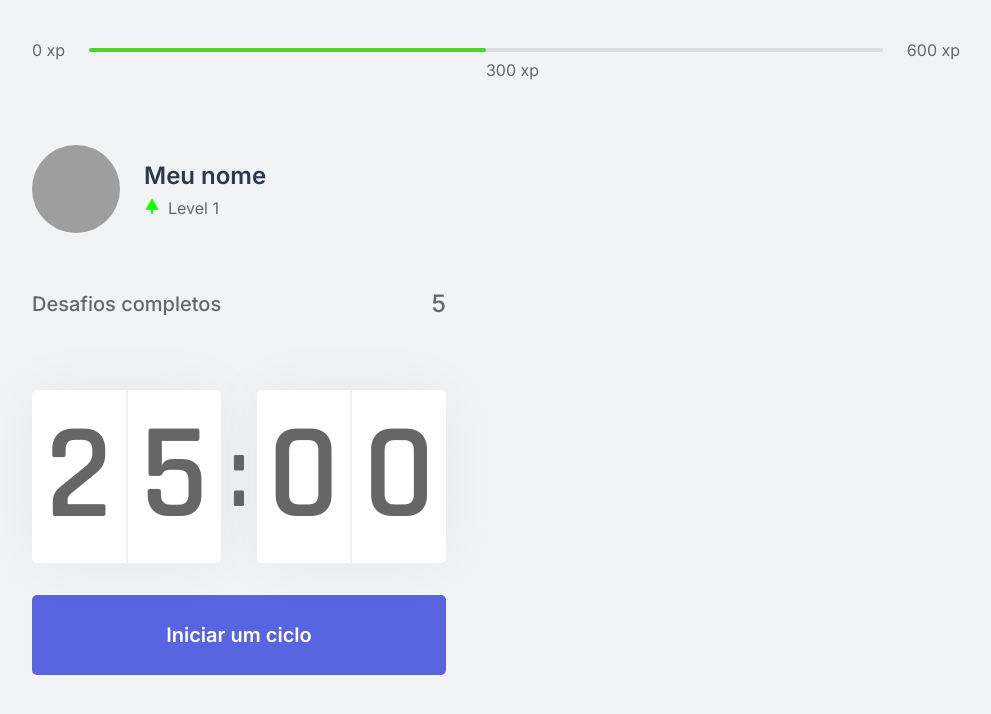
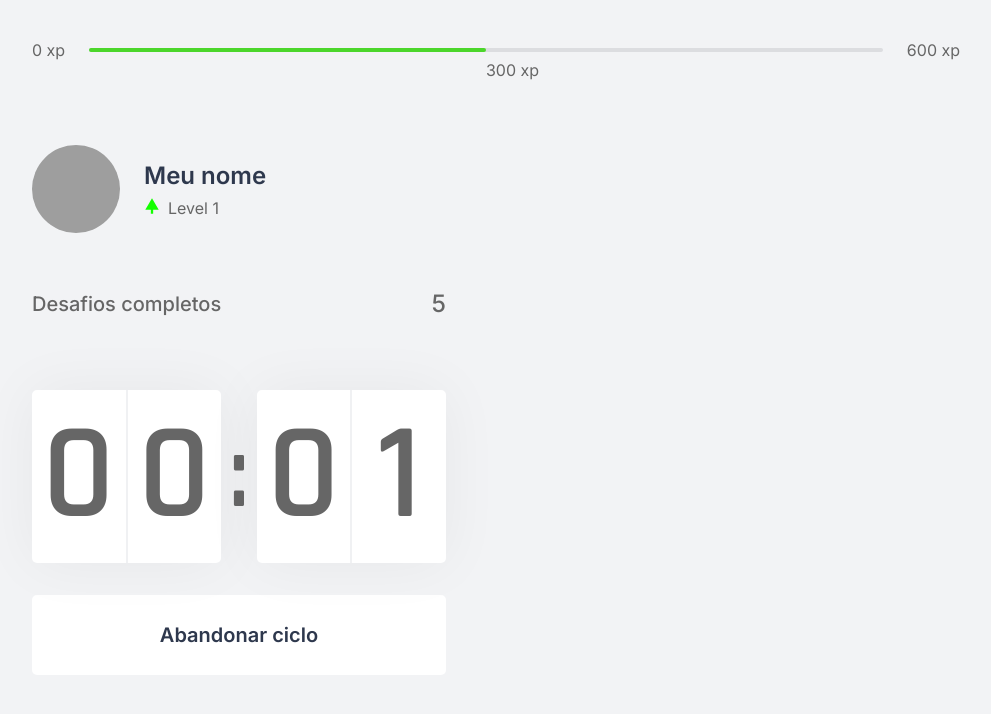
Before and after one commit to wcarestini/te-meche, a Next.js app: page / in a window 1280 px wide. Both pictures are taken after a click on the button "Iniciar um ciclo". Shown: the top 714 px of the page, without its empty margins (144-1135 px from the left). Built offline with nearby package versions, Linux system fonts and the light colour scheme; grey boxes are pictures that could not be loaded.

Commit message:
finalização componente countdown.

```diff
--- a/src/components/Countdown.tsx
+++ b/src/components/Countdown.tsx
@@ -1,22 +1,79 @@
+import { useEffect, useState } from "react";
 import styles from "../styles/components/Countdown.module.css";
 
+let countdownTimeout: NodeJS.Timeout;
+
 export function Countdown() {
+  const [time, setTime] = useState(0.05 * 60);
+  const [isActive, setIsActive] = useState(false);
+  const [hasFinished, setHasFinished] = useState(false);
+
+  const minutes = Math.floor(time / 60);
+  const seconds = time % 60;
+
+  const [minuteLeft, minuteRight] = String(minutes).padStart(2, "0").split("");
+  const [secondLeft, secondRight] = String(seconds).padStart(2, "0").split("");
+
+  function startCountdown() {
+    setIsActive(true);
+  }
+
+  function resetCountdown() {
+    clearTimeout(countdownTimeout);
+    setIsActive(false);
+    setTime(0.05 * 60);
+  }
+
+  useEffect(() => {
+    if (isActive && time > 0) {
+      countdownTimeout = setTimeout(() => {
+        setTime(time - 1);
+      }, 1000);
+    } else if (isActive && time === 0) {
+      setHasFinished(true);
+      setIsActive(false);
+    }
+  }, [isActive, time]);
+
   return (
     <div>
       <div className={styles.countdownContainer}>
         <div>
-          <span>2</span>
-          <span>5</span>
+          <span>{minuteLeft}</span>
+          <span>{minuteRight}</span>
         </div>
         <span>:</span>
         <div>
-          <span>0</span>
-          <span>0</span>
+          <span>{secondLeft}</span>
+          <span>{secondRight}</span>
         </div>
       </div>
-      <button type="button" className={styles.countdownButton}>
-        Iniciar um ciclo
-      </button>
+
+      {hasFinished ? (
+        <button disabled className={styles.countdownButton}>
+          Ciclo encerrado
+        </button>
+      ) : (
+        <>
+          {isActive ? (
+            <button
+              type="button"
+              className={`${styles.countdownButton} ${styles.countdownButtonDisabled}`}
+              onClick={resetCountdown}
+            >
+              Abandonar ciclo
+            </button>
+          ) : (
+            <button
+              type="button"
+              className={styles.countdownButton}
+              onClick={startCountdown}
+            >
+              Iniciar um ciclo
+            </button>
+          )}
+        </>
+      )}
     </div>
   );
 }
--- a/src/styles/components/Countdown.module.css
+++ b/src/styles/components/Countdown.module.css
@@ -57,6 +57,22 @@
   transition: background-color 0.2s;
 }
 
-.countdownButton:hover {
+.countdownButton:not(:disabled):hover {
   background: var(--blue-dark);
 }
+
+.countdownButton:disabled {
+  background: var(--white);
+  color: var(--text);
+  cursor: not-allowed;
+}
+
+.countdownButtonDisabled {
+  background: var(--white);
+  color: var(--title);
+}
+
+.countdownButtonDisabled:not(:disabled):hover {
+  background: var(--red);
+  color: var(--white);
+}
```
